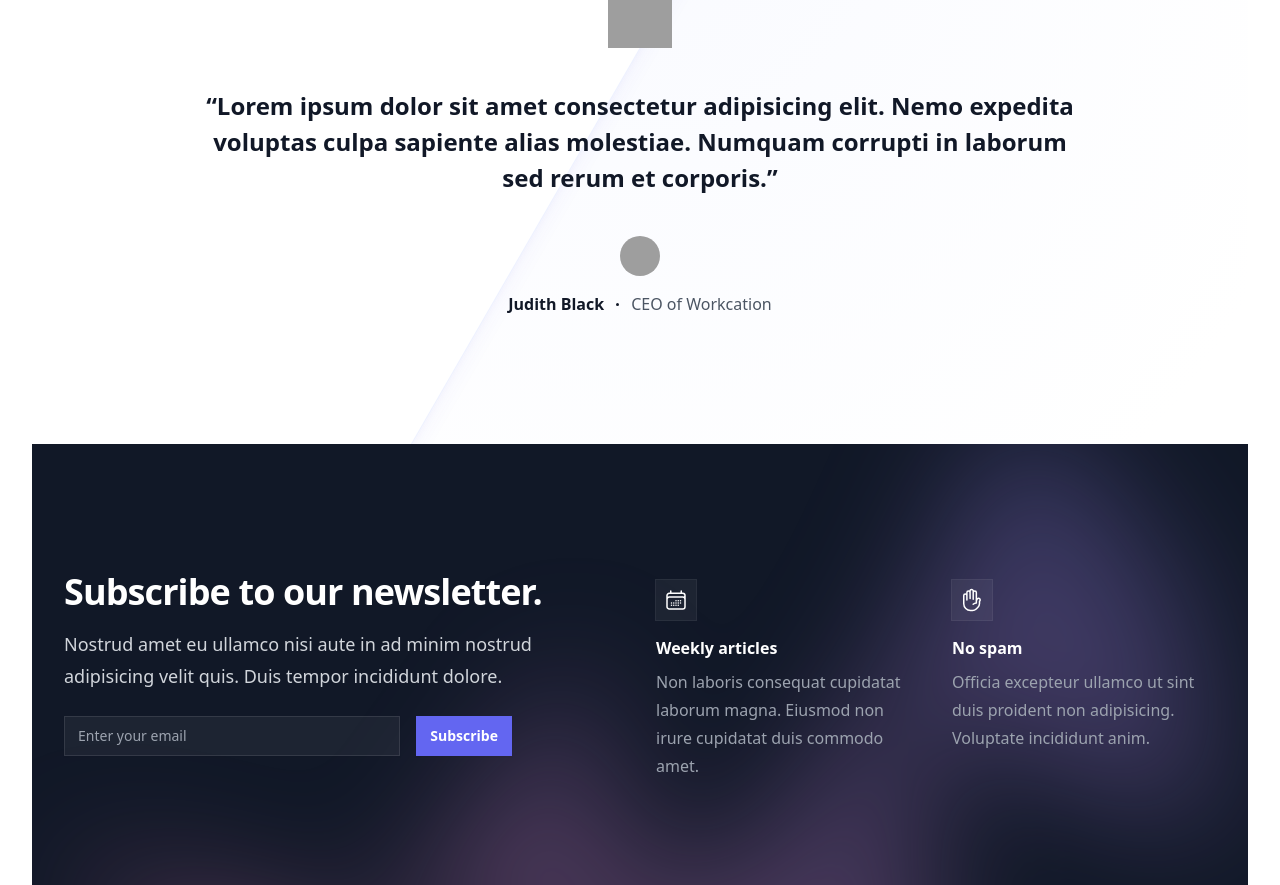
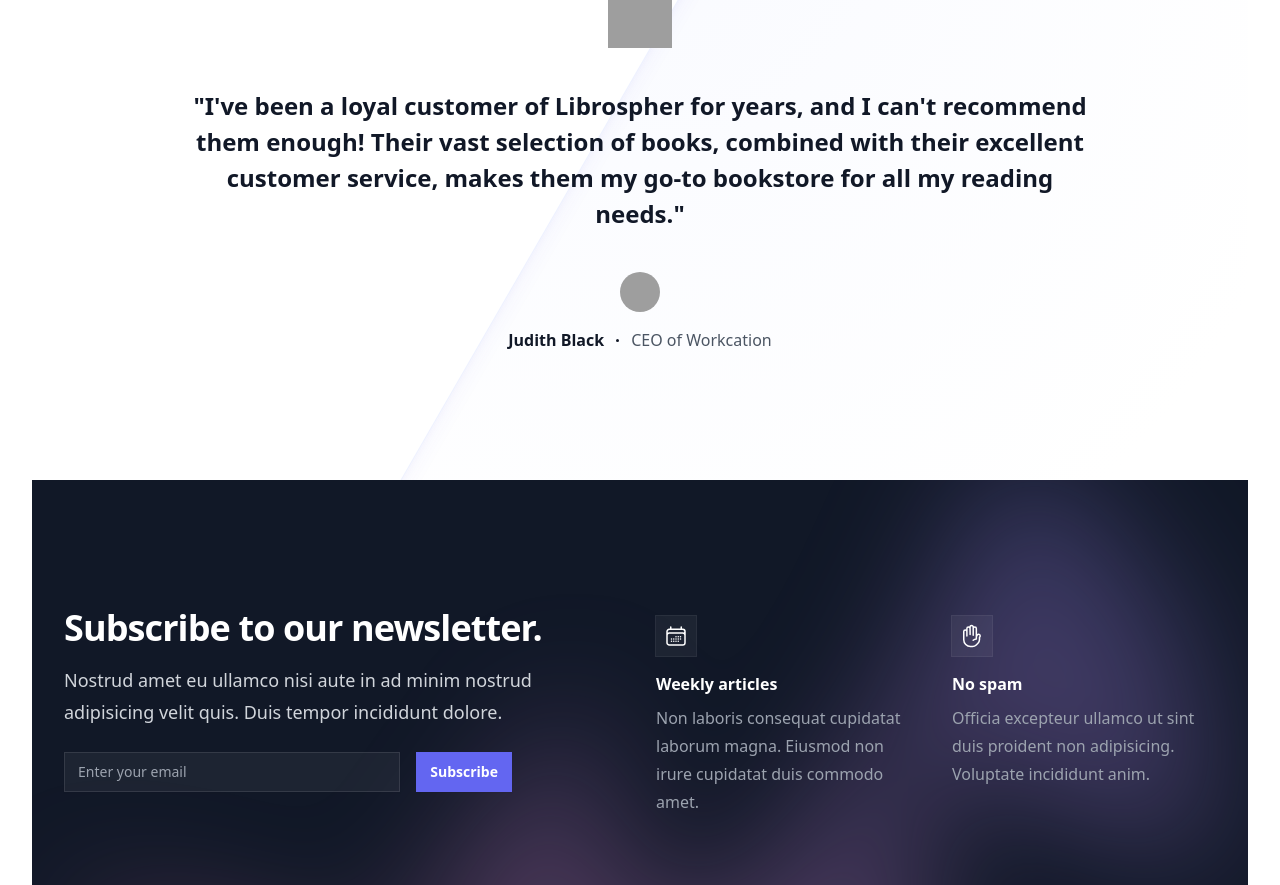
Before and after one commit to alazaradane/DLM, a React (Vite) app: page / in a window 1280 px wide. Shown: the part 4554-5439 px from the top of the page. Built offline with nearby package versions, Linux system fonts and the light colour scheme; grey boxes are pictures that could not be loaded.

Commit message:
updating testimonial

```diff
--- a/src/sections/Testimonial.jsx
+++ b/src/sections/Testimonial.jsx
@@ -10,8 +10,8 @@
           <figure className="mt-10">
             <blockquote className="text-center text-xl font-semibold leading-8 text-gray-900 sm:text-2xl sm:leading-9">
               <p>
-                “Lorem ipsum dolor sit amet consectetur adipisicing elit. Nemo expedita voluptas culpa sapiente alias
-                molestiae. Numquam corrupti in laborum sed rerum et corporis.”
+                "I've been a loyal customer of Librospher for years, and I can't recommend them enough! Their vast selection of books, combined with their excellent customer service,
+                 makes them my go-to bookstore for all my reading needs."
               </p>
             </blockquote>
             <figcaption className="mt-10">
```
